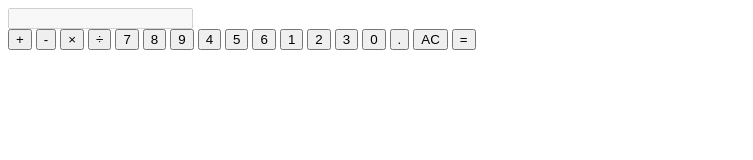
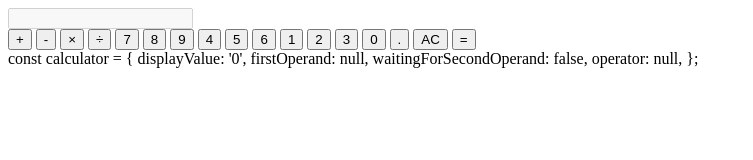
Before and after one commit to Albert-Byrone/JSCalculator, a plain HTML site: page index.html in a window 1280 px wide. Shown: the whole page, without its empty margins (0-753 px from the left). Drawn offline with Linux system fonts and the light colour scheme.

Commit message:
create an object to store all my variables

```diff
--- a/index.html
+++ b/index.html
@@ -32,3 +32,9 @@
 
         </div>
       </div>
+          const calculator = {
+            displayValue: '0',
+            firstOperand: null,
+            waitingForSecondOperand: false,
+            operator: null,
+            };
```
